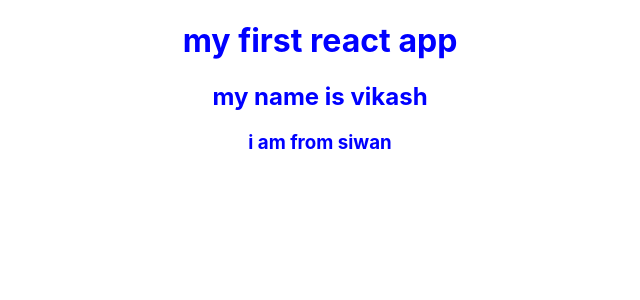
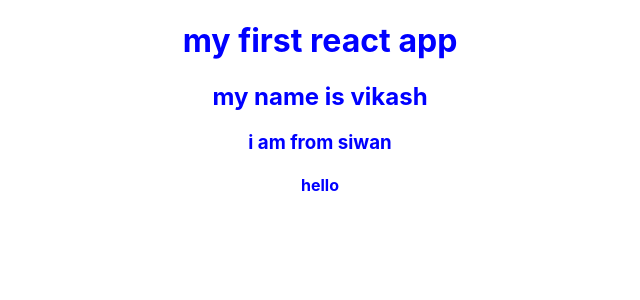
Before and after one commit to Vs74279/myapp, a React (Create React App) app: page / in a window 1280 px wide. Shown: the top 300 px of the page, without its empty margins (320-960 px from the left). Built offline with nearby package versions, Linux system fonts and the light colour scheme.

Commit message:
add hello

```diff
--- a/src/App.js
+++ b/src/App.js
@@ -9,6 +9,7 @@ function App() {
         <h1> my first react app </h1>
         <h2>my name is vikash</h2>
         <h3>i am from siwan</h3>
+        <h4>hello</h4>
         </header>
     </div>
 
```
